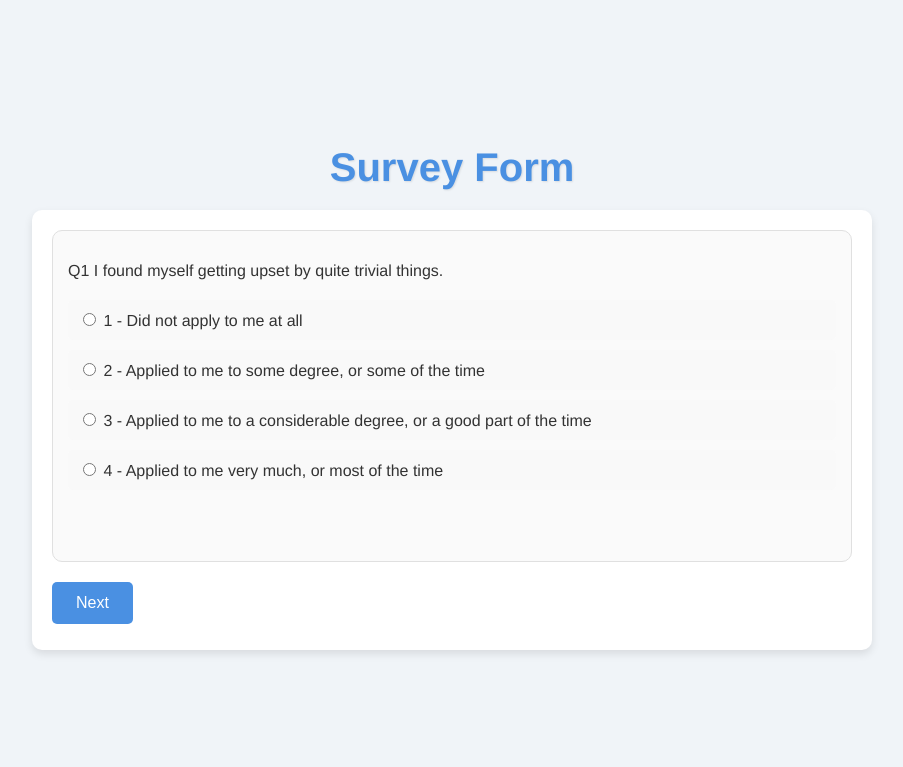
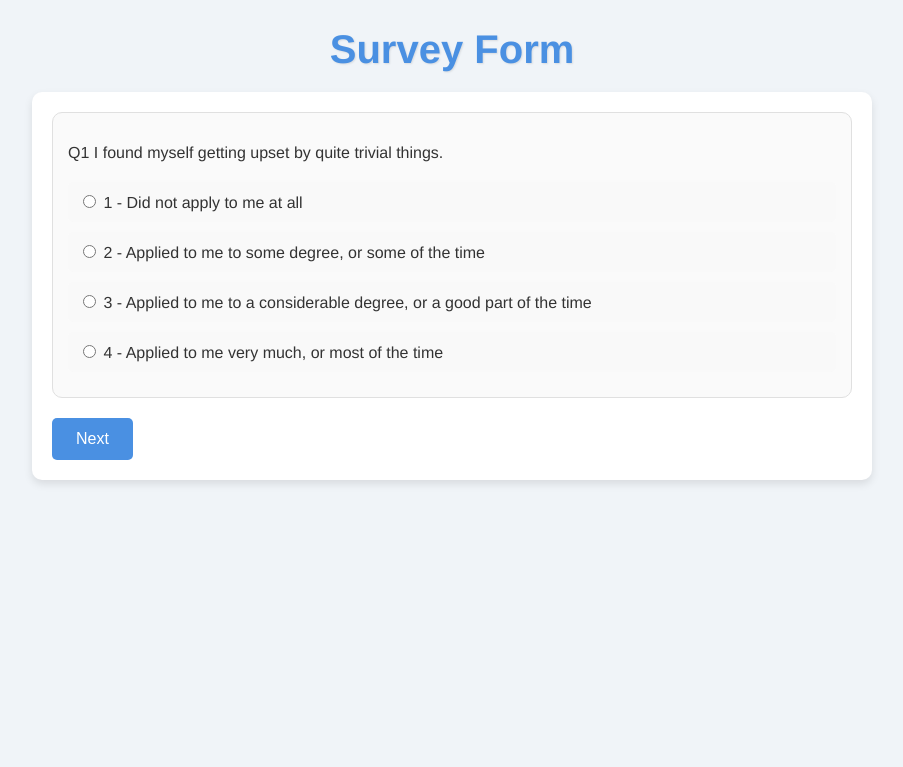
Before and after one commit to harshit391/InnerEchoProject, a Flask app: page / in a window 1280 px wide. Shown: the top 767 px of the page, without its empty margins (188-1091 px from the left). Run offline with Flask 3, Linux system fonts and the light colour scheme; parts of the project's set-up code (start-up, migrations or seed data) failed here and were passed over.

Commit message:
Ui Fixed !!!!!!!!!

```diff
--- a/static/css/style.css
+++ b/static/css/style.css
@@ -6,7 +6,6 @@ body {
     flex-direction: column;
     justify-content: center;
     align-items: center;
-    height: 96vh;
     margin: 0;
 }
 
@@ -19,7 +18,6 @@ h1 {
 
 form {
     width: 800px;
-    height: 400px;
     background-color: #fff;
     padding: 20px;
     border-radius: 10px;
@@ -33,7 +31,6 @@ form {
     border-radius: 10px;
     background-color: #fafafa;
     transition: all 0.3s ease;
-    height: 300px;
 }
 
 .question.active {
--- a/static/js/form_new.js
+++ b/static/js/form_new.js
@@ -1,6 +1,6 @@
 document.addEventListener('DOMContentLoaded', function() {
     let currentQuestion = 0;
-    const totalQuestions = 61; // Update this to the actual number of questions
+    const totalQuestions = 60; // Update this to the actual number of questions
     const questions = document.querySelectorAll('.question');
     const prevButton = document.getElementById('prev-button');
     const nextButton = document.getElementById('next-button');
```
